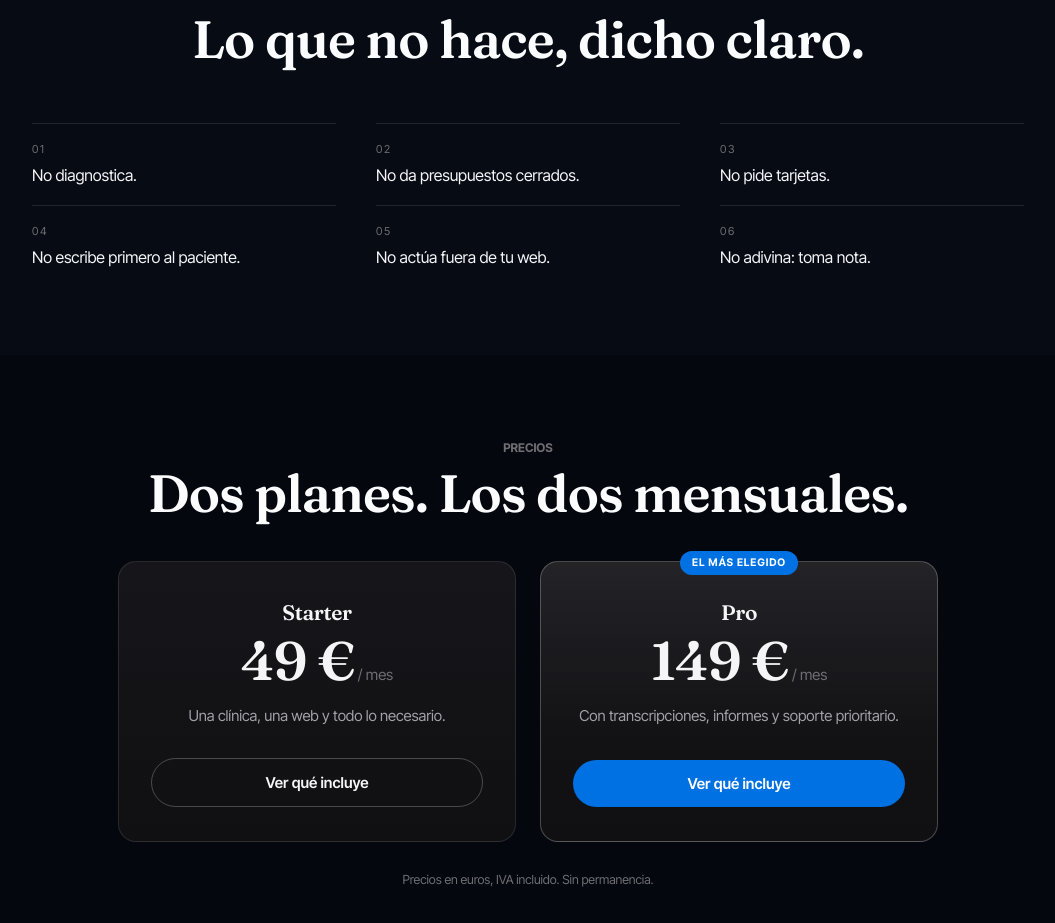
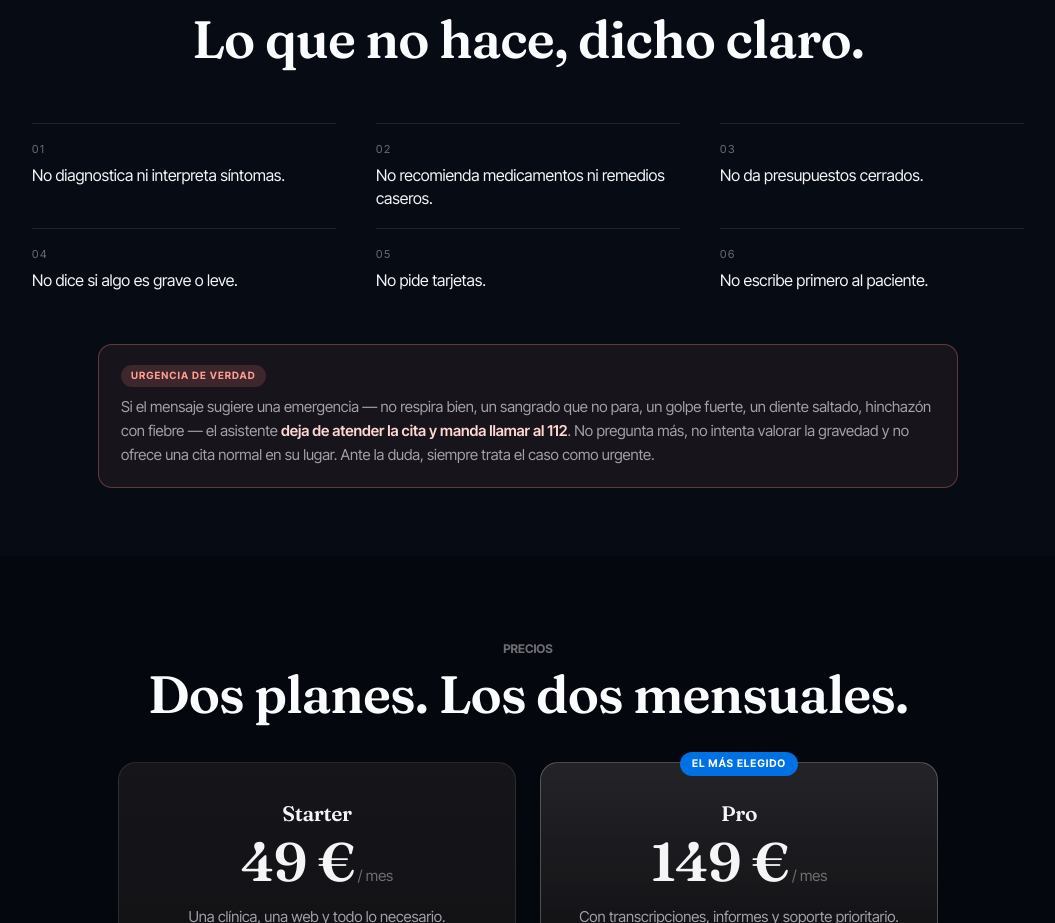
Before and after one commit to maxkamikaze52/Citanova, a Next.js app in the folder next-app/: page / in a window 1280 px wide. Shown: the part 5861-6784 px from the top of the page, without its empty margins (112-1167 px from the left). Built offline with nearby package versions, Linux system fonts and the light colour scheme; no server answers.

Commit message:
Landing: spell out the medical limits and the 112 rule

```diff
--- a/next-app/app/globals.css
+++ b/next-app/app/globals.css
@@ -1736,3 +1736,18 @@ html.reveal-js [data-reveal].is-in { opacity: 1; transform: none; pointer-events
   .ap-stat:last-child { border-bottom: 0; }
   .ap-ask-grid, .ap-faq-two { grid-template-columns: minmax(0, 1fr); }
 }
+
+/* Seguridad médica en la portada: una caja que se note, no una línea perdida. */
+.ap-emergency {
+  display: grid; gap: 8px; max-width: 860px; margin: 34px auto 0;
+  padding: 20px 22px; border-radius: 14px;
+  background: rgba(255, 138, 128, 0.07);
+  border: 1px solid rgba(255, 138, 128, 0.32);
+}
+.ap-emergency-tag {
+  justify-self: start; padding: 3px 10px; border-radius: 980px;
+  background: rgba(255, 138, 128, 0.16); color: #ff9d94;
+  font-size: 10px; font-weight: 700; letter-spacing: 0.1em; text-transform: uppercase;
+}
+.ap-emergency p { margin: 0; font-size: 15px; line-height: 1.6; color: var(--muted); }
+.ap-emergency strong { color: #ffd7d3; font-weight: 600; }
--- a/next-app/app/page.tsx
+++ b/next-app/app/page.tsx
@@ -587,12 +587,23 @@ export default function Home() {
             </h2>
 
             <div className="ap-limits">
-              <p data-reveal data-n="01">No diagnostica.</p>
-              <p data-reveal data-n="02">No da presupuestos cerrados.</p>
-              <p data-reveal data-n="03">No pide tarjetas.</p>
-              <p data-reveal data-n="04">No escribe primero al paciente.</p>
-              <p data-reveal data-n="05">No actúa fuera de tu web.</p>
-              <p data-reveal data-n="06">No adivina: toma nota.</p>
+              <p data-reveal data-n="01">No diagnostica ni interpreta síntomas.</p>
+              <p data-reveal data-n="02">No recomienda medicamentos ni remedios caseros.</p>
+              <p data-reveal data-n="03">No da presupuestos cerrados.</p>
+              <p data-reveal data-n="04">No dice si algo es grave o leve.</p>
+              <p data-reveal data-n="05">No pide tarjetas.</p>
+              <p data-reveal data-n="06">No escribe primero al paciente.</p>
+            </div>
+
+            <div className="ap-emergency" data-reveal>
+              <span className="ap-emergency-tag">Urgencia de verdad</span>
+              <p>
+                Si el mensaje sugiere una emergencia — no respira bien, un sangrado que no para, un
+                golpe fuerte, un diente saltado, hinchazón con fiebre — el asistente <strong>deja de
+                atender la cita y manda llamar al 112</strong>. No pregunta más, no intenta valorar
+                la gravedad y no ofrece una cita normal en su lugar. Ante la duda, siempre trata el
+                caso como urgente.
+              </p>
             </div>
           </div>
         </section>
```
